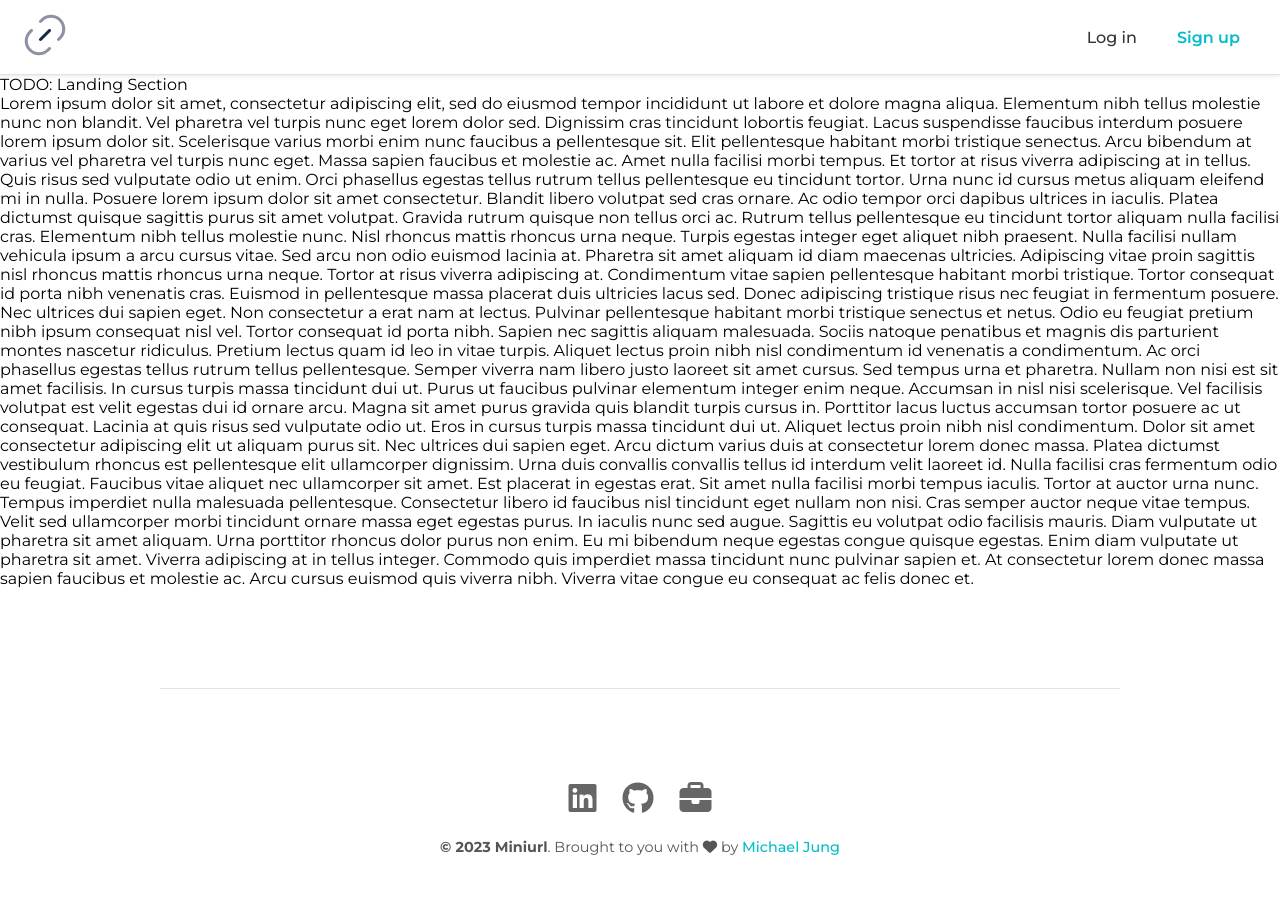
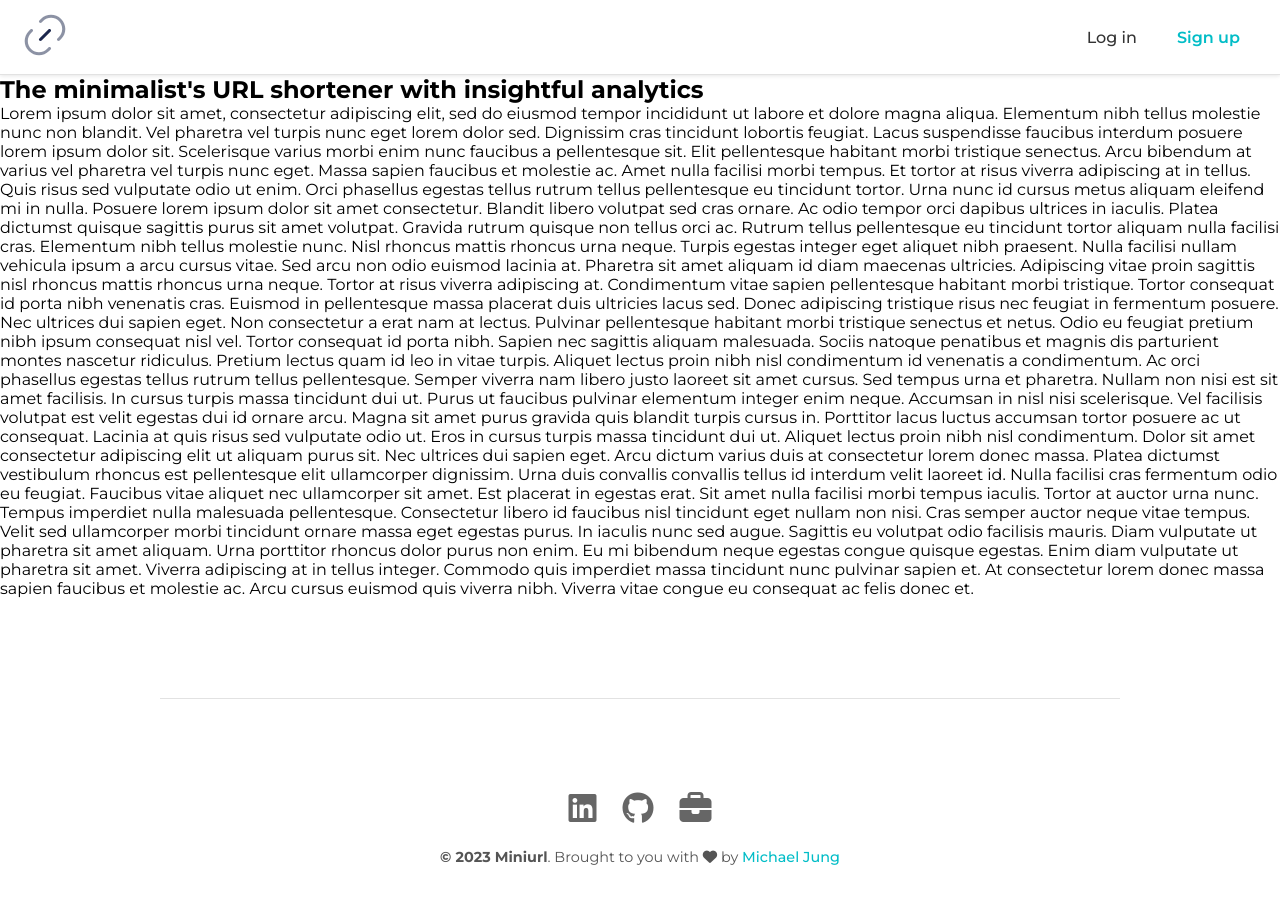
Before and after one commit to michaelhjung/miniurl, a React (Create React App) app in the folder react-app/: page / in a window 1280 px wide. Shown: the top 904 px of the page. Built offline with nearby package versions, Linux system fonts and the light colour scheme; no server answers.

Commit message:
Move mdi to devDependencies

```diff
--- a/react-app/package.json
+++ b/react-app/package.json
@@ -12,8 +12,6 @@
   },
   "private": true,
   "dependencies": {
-    "@mdi/js": "^7.3.67",
-    "@mdi/react": "^1.6.1",
     "@reduxjs/toolkit": "^1.9.7",
     "@testing-library/jest-dom": "^5.17.0",
     "@testing-library/react": "^13.4.0",
@@ -50,6 +48,9 @@
     ]
   },
   "devDependencies": {
+    "@babel/plugin-proposal-private-property-in-object": "^7.21.11",
+    "@mdi/js": "^7.3.67",
+    "@mdi/react": "^1.6.1",
     "prettier": "^3.1.0",
     "sass": "^1.69.5"
   }
--- a/react-app/src/pages/Landing.js
+++ b/react-app/src/pages/Landing.js
@@ -24,7 +24,9 @@ export const Landing = () => {
         <LandingNav />
 
         <main>
-          TODO: Landing Section
+          <section className="hero-section">
+            <h1>The minimalist's URL shortener with insightful analytics</h1>
+          </section>
           <p>
             Lorem ipsum dolor sit amet, consectetur adipiscing elit, sed do
             eiusmod tempor incididunt ut labore et dolore magna aliqua.
```
Also changed, not shown: 1 other file (tests, documents, lock files or other folders).
